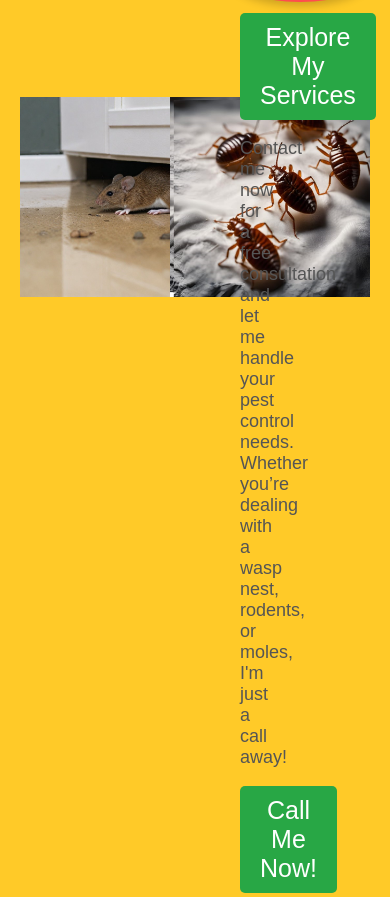
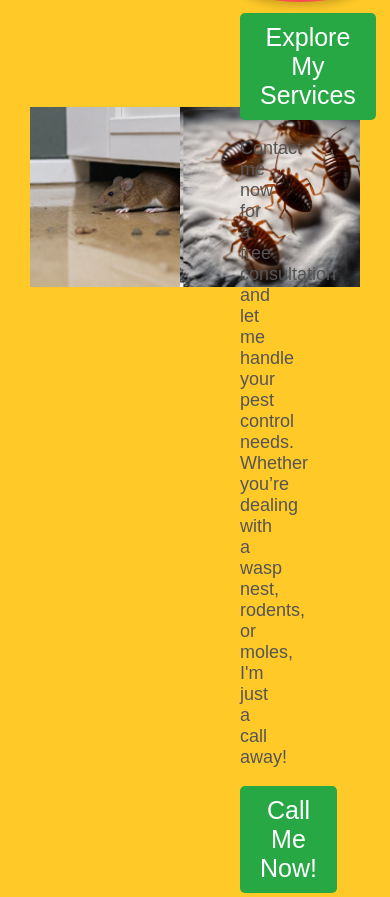
Before and after one commit to daihill84/Welsh-town-and-country-pest-service-s-, a plain HTML site: page pest-control-in-neath.html in a window 390 px wide. Shown: the part 822-1719 px from the top of the page. Drawn offline with Linux system fonts and the light colour scheme.

Commit message:
Update mobile.css

```diff
--- a/neathstyles/mobile.css
+++ b/neathstyles/mobile.css
@@ -60,14 +60,28 @@ body {
 .left-image, .right-image {
     text-align: center;
     margin-bottom: 20px;
-    width: 100%; /* Make images responsive */
+    width: 90%; /* Make images smaller */
 }
 
 .left-image img, .right-image img {
+    max-width: 90%; /* Reduce image width */
+    height: auto;
+    display: block;
+    margin: 0 auto;
+}
+
+/* Video Layout for Mobile */
+.video-container {
+    width: 100%; /* Ensure the video takes up full width */
+    margin-bottom: 20px;
+}
+
+.video-container video {
+    width: 90%; /* Make video smaller */
     max-width: 100%;
-    height: auto; /* Ensure the image retains its aspect ratio */
+    height: auto;
     display: block;
-    margin: 0 auto; /* Center the image */
+    margin: 0 auto;
 }
 
 /* Floating Call Button for Mobile */
@@ -99,6 +113,15 @@ section {
 
 /* Ensure Images Fit Well for Mobile */
 img {
+    max-width: 90%; /* Make images smaller */
+    height: auto;
+    display: block;
+    margin: 0 auto;
+}
+
+/* Ensure Videos Fit Well for Mobile */
+video {
+    width: 90%; /* Make videos smaller */
     max-width: 100%;
     height: auto;
     display: block;
```
